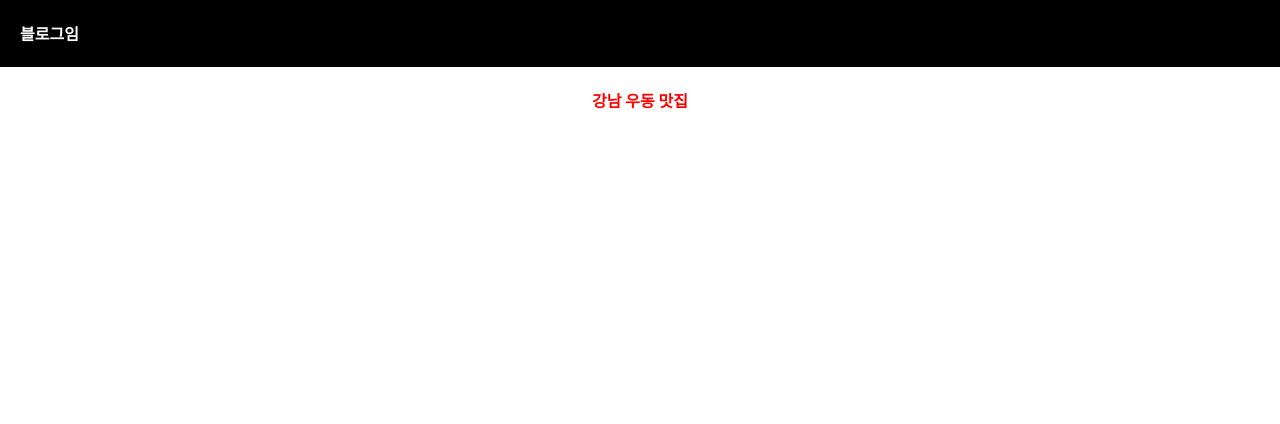
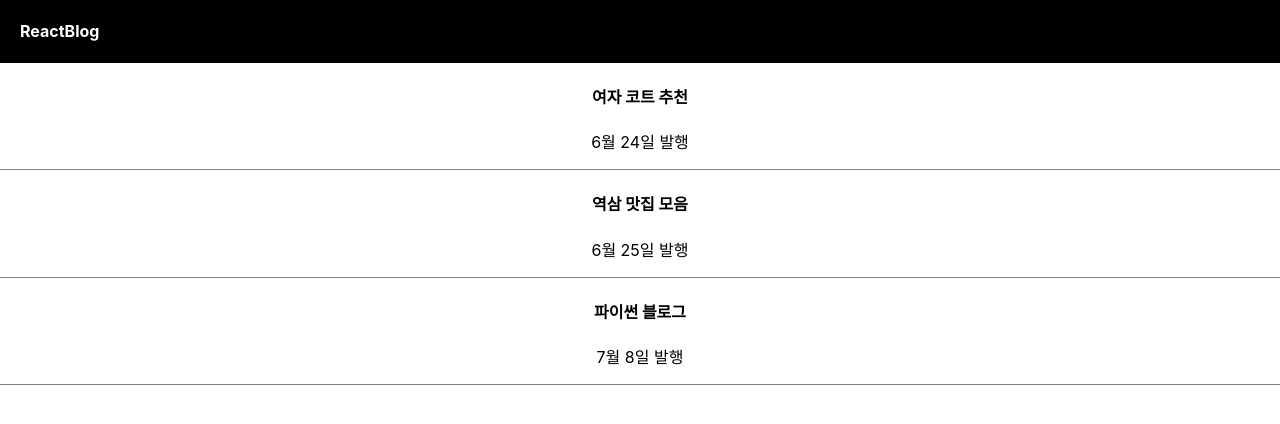
Before and after one commit to HgSon/codingApple-react-blog, a React (Create React App) app: page / in a window 1280 px wide. Shown: the top 424 px of the page. Built offline with nearby package versions, Linux system fonts and the light colour scheme.

Commit message:
state 사용

```diff
--- a/src/App.css
+++ b/src/App.css
@@ -1,5 +1,15 @@
 .App {
   text-align: center;
+}
+
+div {
+  box-sizing: border-box;
+}
+
+.list {
+  pedding-left: 20px;
+  text-align: center;
+  border-bottom: 1px solid grey;
 }
 
 .black-nav {
--- a/src/App.js
+++ b/src/App.js
@@ -1,17 +1,27 @@
 import logo from './logo.svg';
 import './App.css';
-import React from "react";
+import React, {useState} from "react";
+
 
 function App() {
 
-  let post = "강남 우동 맛집";
+  const logo = "ReactBlog";
+
+  let [titles, setTitle] = useState(["여자 코트 추천", "역삼 맛집 모음", "파이썬 블로그"]);
+  let [dates, setDate] = useState(["6월 24일", "6월 25일", "7월 8일"])
+
 
   return (
     <div className="App">
       <div className="black-nav">
-          <h4>블로그임</h4>
+          <h4>{ logo }</h4>
       </div>
-      <h4 style={{color: "red", fontSize: "16px"} }>{ post }</h4>
+        {titles.map((title, index) => (
+            <div className="list">
+                <h4>{ title }</h4>
+                <p>{dates[index]} 발행</p>
+            </div>
+        ))}
     </div>
   );
 }
```
